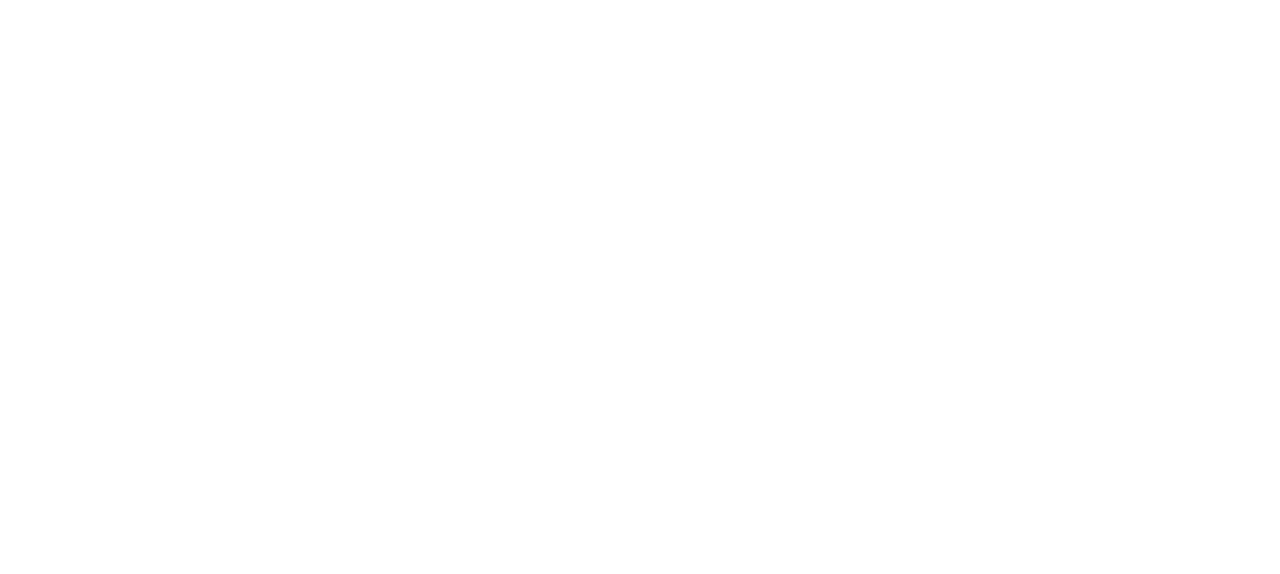
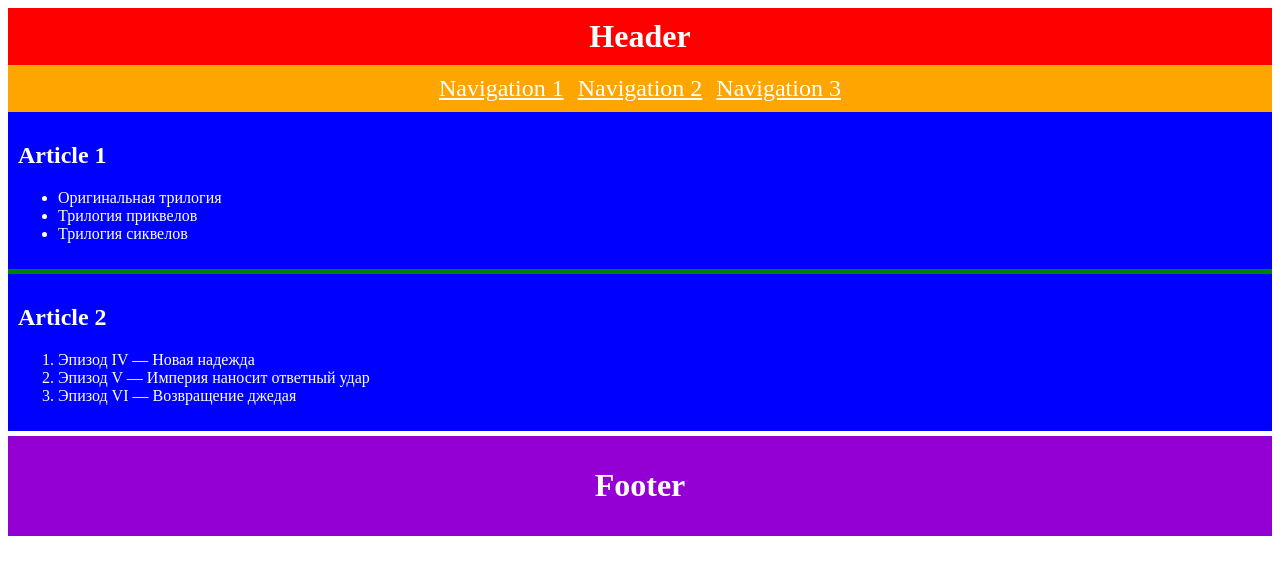
Before and after one commit to js-tasks-ru/htmlcss-20220811_exisego, a website: page 02-dz0/01-semantic-mockup/solution.html in a window 1280 px wide. Drawn offline with Linux system fonts and the light colour scheme.

Commit message:
Added soliton for task 02-dz0

```diff
--- a/02-dz0/01-semantic-mockup/solution.html
+++ b/02-dz0/01-semantic-mockup/solution.html
@@ -1,4 +1,43 @@
-<!DOCTYPE html>
-<html lang="ru">
-    <!-- Ваше решение -->
+<!doctype html>
+<html lang="en">
+<!-- Ваше решение -->
+<head>
+    <meta charset="UTF-8">
+    <meta name="viewport"
+          content="width=device-width, user-scalable=no, initial-scale=1.0, maximum-scale=1.0, minimum-scale=1.0">
+    <meta http-equiv="X-UA-Compatible" content="ie=edge">
+    <link rel="stylesheet" href="styles.css">
+    <title>Homework 02 - Semantic Mockup</title>
+</head>
+<body>
+<header>
+    <h1><b>Header</b></h1>
+    <nav>
+        <a href="">Navigation 1</a>
+        <a href="">Navigation 2</a>
+        <a href="">Navigation 3</a>
+    </nav>
+</header>
+<main>
+    <article>
+        <h2>Article 1</h2>
+        <ul>
+            <li>Оригинальная трилогия</li>
+            <li>Трилогия приквелов</li>
+            <li>Трилогия сиквелов</li>
+        </ul>
+    </article>
+    <article>
+        <h2>Article 2</h2>
+        <ol>
+            <li>Эпизод IV — Новая надежда</li>
+            <li>Эпизод V — Империя наносит ответный удар</li>
+            <li>Эпизод VI — Возвращение джедая</li>
+        </ol>
+    </article>
+</main>
+<footer>
+    <h1>Footer</h1>
+</footer>
+</body>
 </html>
--- /dev/null
+++ b/02-dz0/01-semantic-mockup/styles.css
@@ -0,0 +1,41 @@
+html, a {
+    color: white;
+}
+
+header, footer {
+    text-align: center;
+}
+
+header h1 {
+    margin: 0;
+    padding: 10px 0;
+}
+
+header {
+    background-color: red;
+}
+
+nav {
+    background-color: orange;
+    padding: 10px;
+}
+
+main {
+    background-color: green;
+}
+
+article {
+    background-color: blue;
+    padding: 10px;
+    margin-bottom: 5px;
+}
+
+a {
+    font-size: 1.5em;
+    margin: 0 5px;
+}
+
+footer {
+    padding: 10px;
+    background-color: darkviolet;
+}
```
